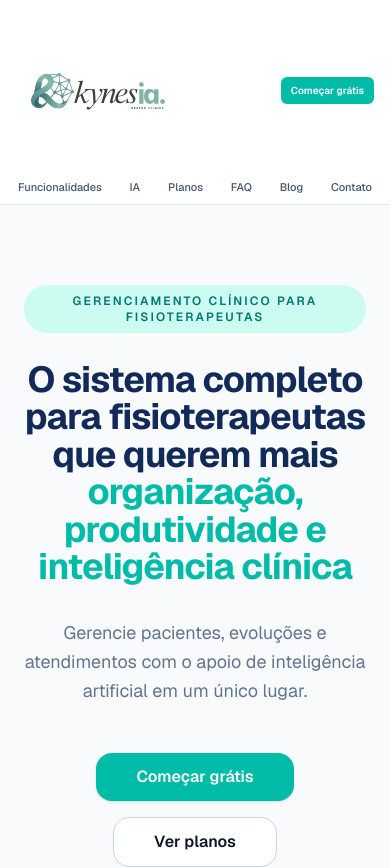
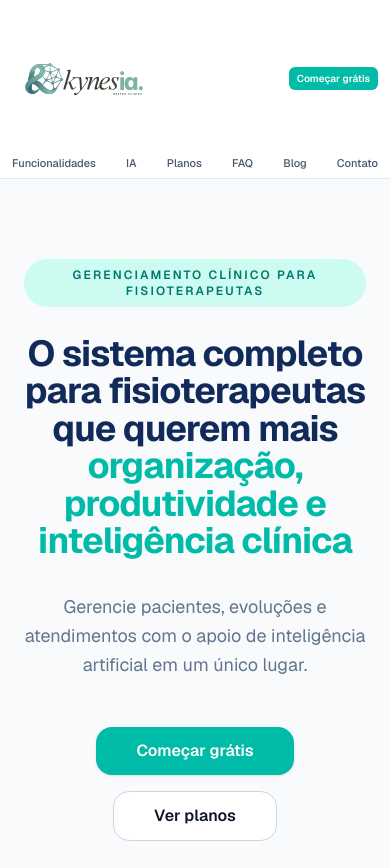
Before and after one commit to sendrette/kynesia-site, a Next.js app: page / in a window 390 px wide. Shown: the top 868 px of the page. Built offline with nearby package versions, Linux system fonts and the light colour scheme.

Commit message:
feat: update SiteHeader styles for improved layout and responsiveness

```diff
--- a/app/components/site-header.tsx
+++ b/app/components/site-header.tsx
@@ -8,7 +8,7 @@ type SiteHeaderProps = {
 export default function SiteHeader({ showCta = true }: SiteHeaderProps) {
   return (
     <header className="sticky top-0 z-30 border-b border-slate-200 bg-white/95 backdrop-blur">
-      <div className="mx-auto flex w-full max-w-7xl flex-col gap-1.5 px-4 py-2 md:flex-row md:items-center md:justify-between md:gap-4 md:px-8 md:py-2">
+      <div className="mx-auto flex w-full max-w-7xl flex-col gap-1 px-3 py-1.5 md:flex-row md:items-center md:justify-between md:gap-3 md:px-6 md:py-1.5">
         <div className="flex items-center justify-between gap-2 md:contents">
           <Link href="/" aria-label="Kynesia" className="inline-flex items-center">
             <Image
@@ -17,21 +17,21 @@ export default function SiteHeader({ showCta = true }: SiteHeaderProps) {
               width={240}
               height={64}
               priority
-              className="h-auto w-[165px] md:w-[220px]"
+              className="h-auto w-[145px] md:w-[165px]"
             />
           </Link>
 
           {showCta ? (
             <Link
               href="/start-free"
-              className="inline-flex rounded-md bg-teal-500 px-2.5 py-1.5 text-[10px] font-semibold text-white transition hover:-translate-y-0.5 hover:bg-teal-600 md:hidden"
+              className="inline-flex rounded-md bg-teal-500 px-2 py-1 text-[10px] font-semibold text-white transition hover:-translate-y-0.5 hover:bg-teal-600 md:hidden"
             >
               Começar grátis
             </Link>
           ) : null}
         </div>
 
-        <nav className="flex w-full flex-nowrap items-center justify-between gap-1.5 px-0.5 text-[11px] font-medium text-slate-600 md:gap-7 md:px-0 md:text-[15px]">
+        <nav className="flex w-full flex-nowrap items-center justify-between gap-1 px-0 text-[11px] font-medium text-slate-600 md:gap-5 md:px-0 md:text-[13px]">
           <Link href="/#funcionalidades" className="whitespace-nowrap transition hover:text-slate-900">Funcionalidades</Link>
           <Link href="/#ia" className="whitespace-nowrap transition hover:text-slate-900">IA</Link>
           <Link href="/#planos" className="whitespace-nowrap transition hover:text-slate-900">Planos</Link>
@@ -43,7 +43,7 @@ export default function SiteHeader({ showCta = true }: SiteHeaderProps) {
         {showCta ? (
           <Link
             href="/start-free"
-            className="hidden rounded-lg bg-teal-500 px-3.5 py-2 text-xs font-semibold text-white transition hover:-translate-y-0.5 hover:bg-teal-600 md:inline-flex"
+            className="hidden rounded-md bg-teal-500 px-2.5 py-1.5 text-[11px] font-semibold text-white transition hover:-translate-y-0.5 hover:bg-teal-600 md:inline-flex"
           >
             Começar grátis
           </Link>
```
